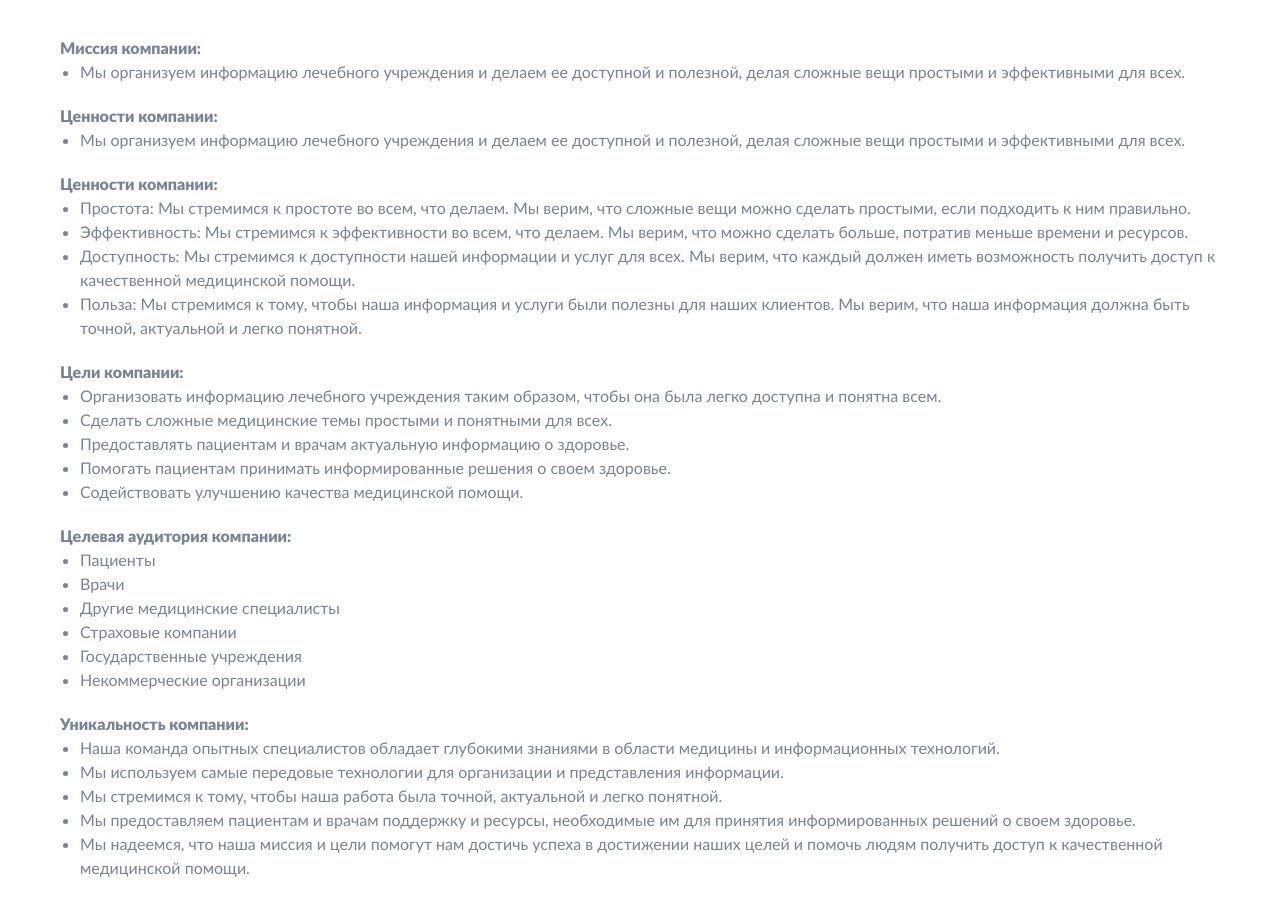
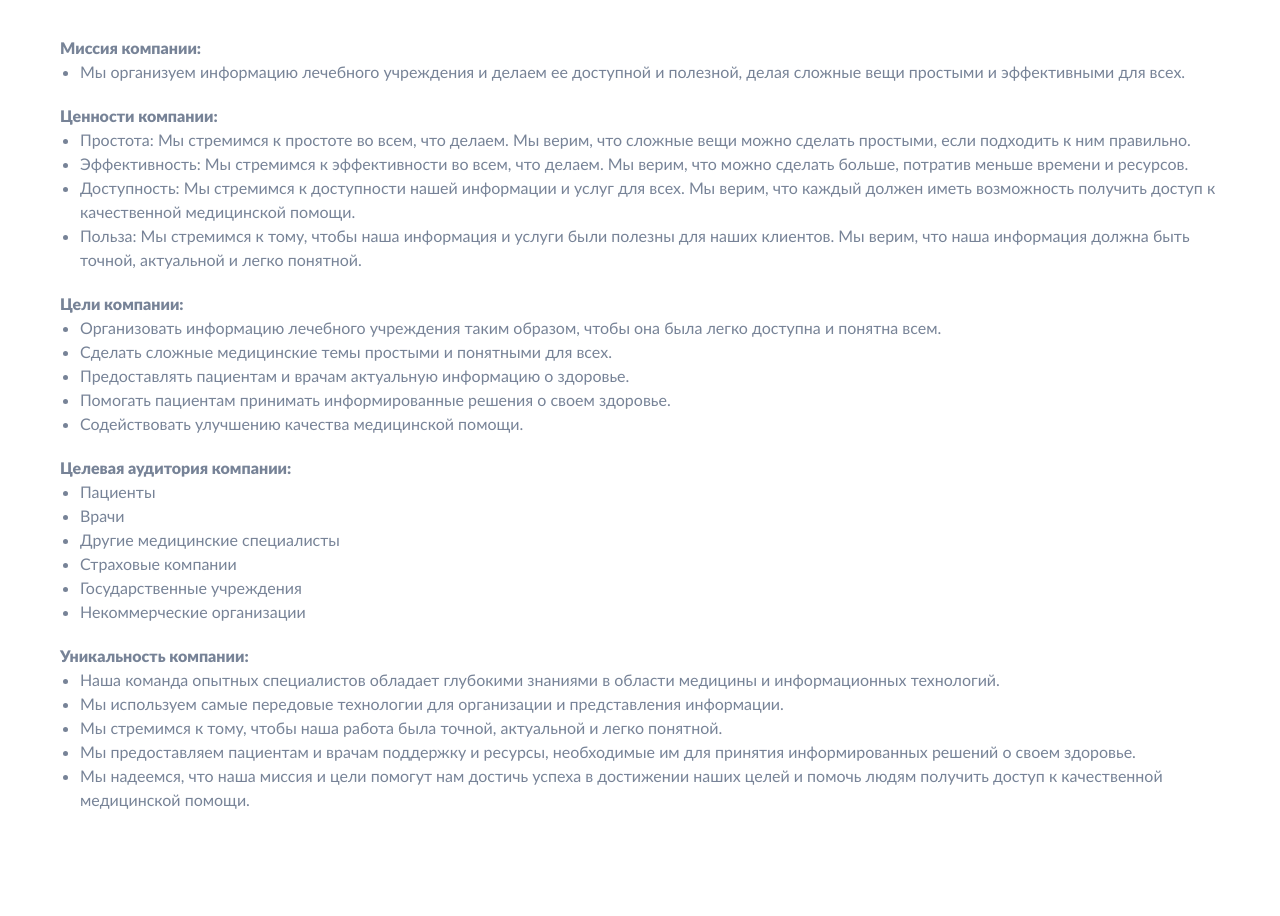
Before and after one commit to evgsbel/itico-kz, a website: page src/pages/home.html in a window 1280 px wide. Shown: the part 1700-2616 px from the top of the page. Drawn offline with nearby package versions, Linux system fonts and the light colour scheme; files that its build step writes are made by us from their sources; files whose address does not match are found by name.

Commit message:
fix main seo text

```diff
--- a/src/pages/home.html
+++ b/src/pages/home.html
@@ -158,10 +158,6 @@ title: Home Page
         </ul>
         <p class="mb-0"><b> Ценности компании:</b></p>
         <ul>
-          <li> Мы организуем информацию лечебного учреждения и делаем ее доступной и полезной, делая сложные вещи простыми и эффективными для всех.</li>
-        </ul>
-        <p class="mb-0"><b> Ценности компании:</b></p>
-        <ul>
           <li>Простота: Мы стремимся к простоте во всем, что делаем. Мы верим, что сложные вещи можно сделать простыми, если подходить к ним правильно.
           </li>
           <li>Эффективность: Мы стремимся к эффективности во всем, что делаем. Мы верим, что можно сделать больше, потратив меньше времени и ресурсов.
```
